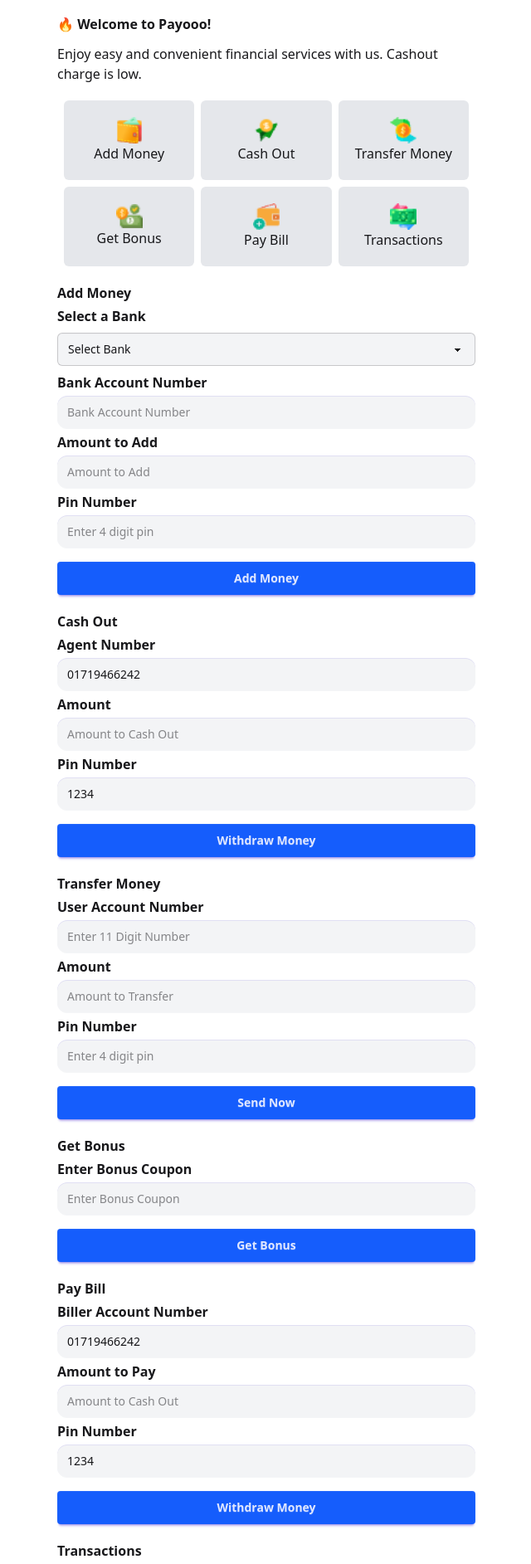
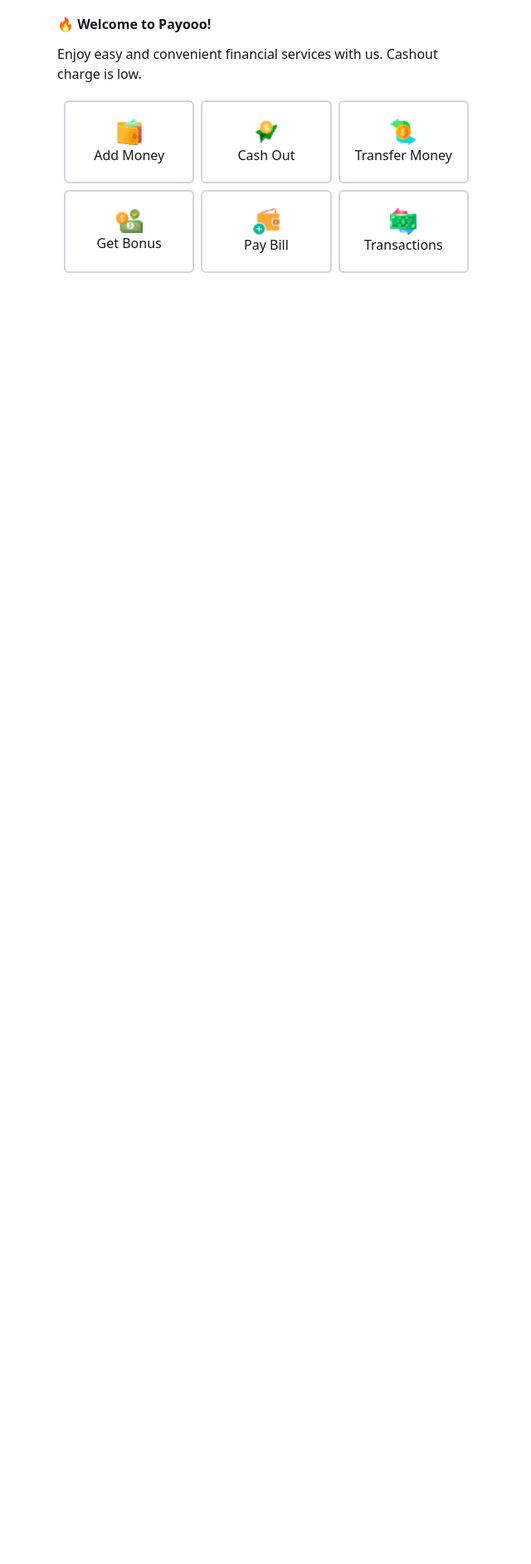
Before and after one commit to AshiqurRahmanAshik/Payoo-Mobile-App, a plain HTML site: page home.html in a window 1280 px wide. Shown: the part 83-1968 px from the top of the page at 83% size, without its empty margins (319-959 px from the left). After the commit the page ends 800 px from the top, so only its background shows below. Drawn offline with nearby package versions, Linux system fonts and the light colour scheme.

Commit message:
Toggle Feature with Color

```diff
--- a/home.html
+++ b/home.html
@@ -53,49 +53,52 @@
     >
       <div
         id="dashboard-add-money"
-        class="flex flex-col items-center justify-center bg-gray-200 rounded-md py-5"
+        class="dashboard-btn flex flex-col items-center justify-center border-2 border-gray-300 rounded-md py-5"
       >
         <img class="w-8" src="./assets/purse1.png" alt="money" />
         <p>Add Money</p>
       </div>
       <div
         id="dashboard-cash-out"
-        class="flex flex-col items-center justify-center bg-gray-200 rounded-md py-5"
+        class="dashboard-btn flex flex-col items-center justify-center border-2 border-gray-300 rounded-md py-5"
       >
         <img class="w-8" src="./assets/send1.png" alt="money" />
         <p>Cash Out</p>
       </div>
       <div
         id="dashboard-transfer"
-        class="flex flex-col items-center justify-center bg-gray-200 rounded-md py-5"
+        class="dashboard-btn flex flex-col items-center justify-center border-2 border-gray-300 rounded-md py-5"
       >
         <img class="w-8" src="./assets/money1.png" alt="money" />
         <p>Transfer Money</p>
       </div>
       <div
         id="dashboard-bonus"
-        class="flex flex-col items-center justify-center bg-gray-200 rounded-md py-5"
+        class="dashboard-btn flex flex-col items-center justify-center border-2 border-gray-300 rounded-md py-5"
       >
         <img class="w-8" src="./assets/bonus1.png" alt="money" />
         <p>Get Bonus</p>
       </div>
       <div
         id="dashboard-pay-bill"
-        class="flex flex-col items-center justify-center bg-gray-200 rounded-md py-5"
+        class="dashboard-btn flex flex-col items-center justify-center border-2 border-gray-300 rounded-md py-5"
       >
         <img class="w-8" src="./assets/wallet1.png" alt="money" />
         <p>Pay Bill</p>
       </div>
       <div
         id="dashboard-transactions"
-        class="flex flex-col items-center justify-center bg-gray-200 rounded-md py-5"
+        class="dashboard-btn flex flex-col items-center justify-center border-2 border-gray-300 rounded-md py-5"
       >
         <img class="w-8" src="./assets/transaction1.png" alt="money" />
         <p>Transactions</p>
       </div>
     </section>
 
-    <section id="add-money-form" class="transaction-section mt-3 md:mt-5">
+    <section
+      id="add-money-form"
+      class="transaction-section mt-3 md:mt-5 hidden"
+    >
       <h3 class="font-bold">Add Money</h3>
       <form class="form">
         <legend class="my-1 font-semibold">Select a Bank</legend>
@@ -142,7 +145,7 @@
       </form>
     </section>
 
-    <section id="cash-out-form" class="transaction-section mt-3 md:mt-5">
+    <section id="cash-out-form" class="transaction-section mt-3 md:mt-5 hidden">
       <h3 class="font-bold">Cash Out</h3>
       <form class="form">
         <legend class="my-1 font-semibold">Agent Number</legend>
@@ -179,7 +182,10 @@
       </form>
     </section>
 
-    <section id="transfer-money-form" class="transaction-section mt-3 md:mt-5">
+    <section
+      id="transfer-money-form"
+      class="transaction-section mt-3 md:mt-5 hidden"
+    >
       <h3 class="font-bold">Transfer Money</h3>
       <form class="form">
         <legend class="my-1 font-semibold">User Account Number</legend>
@@ -214,7 +220,7 @@
       </form>
     </section>
 
-    <section id="bonus-money" class="transaction-section mt-3 md:mt-5">
+    <section id="bonus-money" class="transaction-section mt-3 md:mt-5 hidden">
       <h3 class="font-bold">Get Bonus</h3>
       <form class="form">
         <legend class="my-1 font-semibold">Enter Bonus Coupon</legend>
@@ -235,7 +241,7 @@
       </form>
     </section>
 
-    <section id="pay-bill-form" class="transaction-section mt-3 md:mt-5">
+    <section id="pay-bill-form" class="transaction-section mt-3 md:mt-5 hidden">
       <h3 class="font-bold">Pay Bill</h3>
       <form class="form">
         <legend class="my-1 font-semibold">Biller Account Number</legend>
@@ -271,7 +277,10 @@
         </div>
       </form>
     </section>
-    <section id="transactions-form" class="transaction-section mt-3 md:mt-5">
+    <section
+      id="transactions-form"
+      class="transaction-section mt-3 md:mt-5 hidden"
+    >
       <h3 class="font-bold">Transactions</h3>
     </section>
 
--- a/home.js
+++ b/home.js
@@ -1,10 +1,18 @@
 function dashboard(id1, id2) {
   const addMoneyDashboard = document.getElementById(id1);
   addMoneyDashboard.addEventListener("click", function () {
+    const dashboardButtons = document.getElementsByClassName("dashboard-btn");
+    for (const dashboardButton of dashboardButtons) {
+      dashboardButton.classList.add("border-1", "border-gray-300");
+      dashboardButton.classList.remove("bg-[#0874f20d]");
+    }
+    document
+      .getElementById(id1)
+      .classList.add("bg-[#0874f20d]", "border-gray-300");
     const transactions = document.getElementsByClassName("transaction-section");
     for (const transaction of transactions) {
-      transaction.style.display = "none";
-      document.getElementById(id2).style.display = "block";
+      transaction.classList.add("hidden");
+      document.getElementById(id2).classList.remove("hidden");
     }
   });
 }
```
